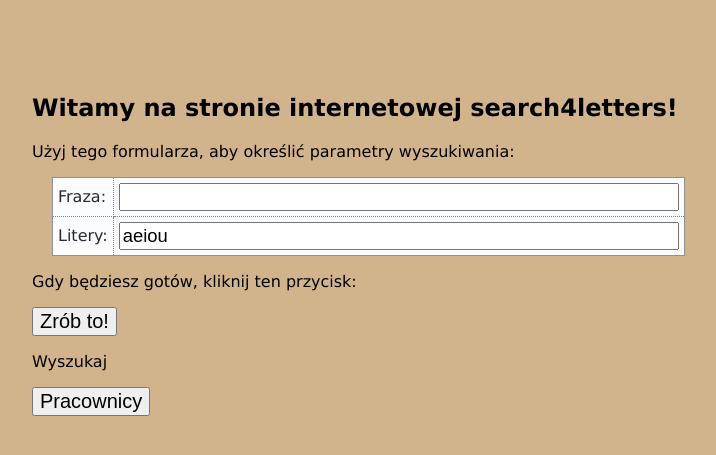
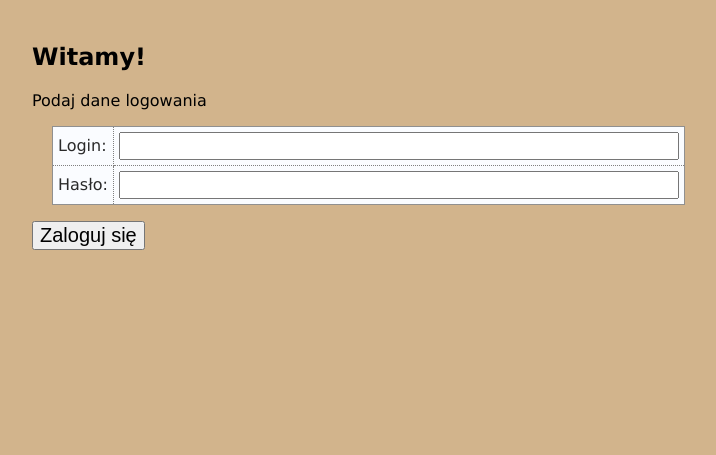
Before and after one commit to nkulakow/flask-oracle, a Flask app: page / in a window 1280 px wide. Shown: the top 455 px of the page, without its empty margins (106-822 px from the left). Run offline with Flask 3, Linux system fonts and the light colour scheme; parts of the project's set-up code (start-up, migrations or seed data) failed here and were passed over.

Commit message:
Login page i skakanie pomiędzy stronami

```diff
--- a/app.py
+++ b/app.py
@@ -1,10 +1,12 @@
-from flask import Flask, render_template, request
+from flask import Flask, render_template, request, redirect, url_for
 from werkzeug.exceptions import BadRequestKeyError
 from database_manager import DatabaseManager
 from data_functions import *
+from file_manager import *
 
 app = Flask(__name__)
-database = DatabaseManager("system", "BD2pass", 'TESTDB')
+bd_info = read_bd_info_from_file()
+database = DatabaseManager(bd_info[0], bd_info[1], bd_info[2])
 
 
 def search4vowels(phrase: str) -> set:
@@ -49,11 +51,29 @@ def view_pracownicy():
                                fraza="")
 
 
-@app.route('/')
+@app.route('/login_check', methods=['POST'])
+def login_check():
+    login = request.form['login']
+    password = request.form['password']
+    if database.check_login(login, password):
+        return redirect('/entry')
+    else:
+        return redirect(url_for('login_page', title="Zły login i/lub password"))
+
+
 @app.route('/entry')
 def entry_page():
     return render_template('entry.html',
-                           the_title='Witamy na stronie internetowej search4letters!')
+                           the_title=f'Witamy na stronie internetowej search4letters!')
+
+
+@app.route('/')
+def login_page():
+    title_new = request.args.get('title')
+    if title_new is None:
+        title_new = "Witamy!"
+    return render_template('loginpage.html',
+                           the_title=title_new)
 
 
 if __name__ == '__main__':
--- a/static/hf.css
+++ b/static/hf.css
@@ -2,7 +2,7 @@ body {
   font-family:      Verdana, Geneva, Arial, sans-serif;
   font-size:        medium;
   background-color: tan;
-  margin-top:       5%;
+  margin-top:       1%;
   margin-bottom:    5%;
   margin-left:      10%;
   margin-right:     10%;
@@ -61,7 +61,7 @@ border:             thin dotted gray;
 
 #pracownicy-table-container {
   width: 1500px;
-  height: 600px;
+  height: 520px;
   overflow-x: hidden;
   overflow-y: auto;
   padding: 0;
--- a/templates/entry.html
+++ b/templates/entry.html
@@ -2,7 +2,7 @@
 
 {% block body %}
 
-<h2>{{ the_title }} </h2>
+<h1>{{ the_title }} </h1>
 
 <form method='POST' action='/search4'>
 <table>
@@ -15,7 +15,7 @@
 </form>
 
 <form method="POST" action="/viewpracownicy">
-    <p> Wyszukaj</p>
+    <h2> Wyszukaj</h2>
     <p><input value='Pracownicy' type="SUBMIT"></p>
 </form>
 {% endblock %}
--- /dev/null
+++ b/templates/loginpage.html
@@ -0,0 +1,16 @@
+{% extends 'base.html' %}
+
+{% block body %}
+<h2>{{ the_title }} </h2>
+<form method='POST' action='/login_check'>
+<table>
+<p> Podaj dane logowania</p>
+<tr><td>Login:</td><td><input name='login' type='TEXT' width='60'></td></tr>
+<tr><td>Hasło:</td><td><input name='password' type='TEXT' width='60'></td></tr>
+</table>
+<p><input value='Zaloguj się' type='SUBMIT'></p>
+</form>
+
+
+
+{% endblock %}
--- a/templates/viewpracownicy.html
+++ b/templates/viewpracownicy.html
@@ -5,7 +5,7 @@
 <form method='POST' action='/viewpracownicy'>
    <div>
     <input name='fraza' type='TEXT' width='60' value={{ fraza }}>
-    <p><input value='Wyszukaj' type='SUBMIT'></p>
+    <p><input value='Wyszukaj' type='SUBMIT' style="display: inline-block; padding: 10px;"></p>
   </div>
 </form>
 <p>Wyszukani pracownicy:</p>
@@ -35,5 +35,8 @@
       {% endfor %}
     </table>
   </div>
+    <div style="margin-top: 20px;">
+  <button onclick="location.href='/entry'" style="display: inline-block; padding: 10px;">Wróć</button>
+    </div>
 
 {% endblock %}
```
Also changed, not shown: database_manager.py (+23 -0 lines), file_manager.py (added, +9 -0 lines), README.md, 1 other file.
